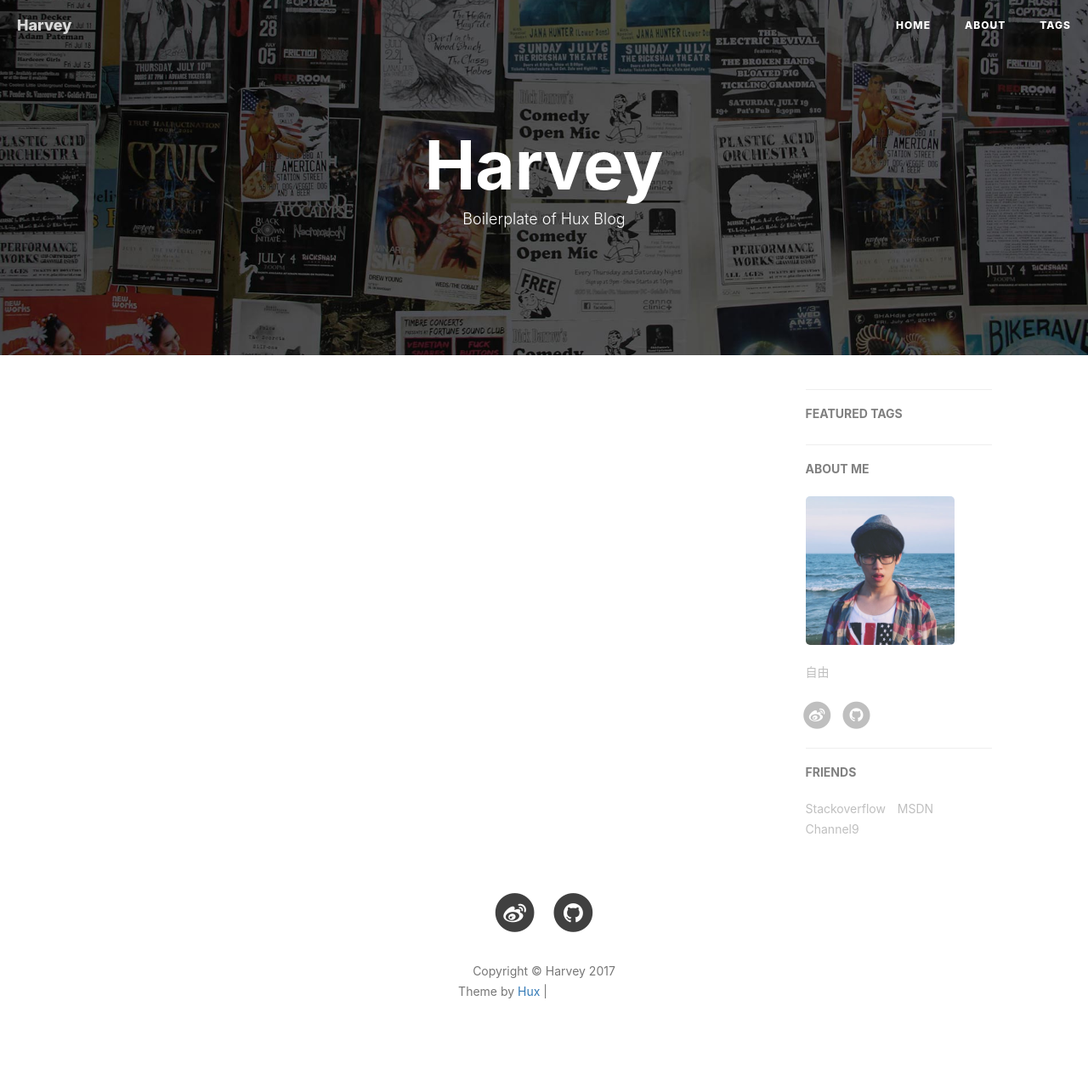
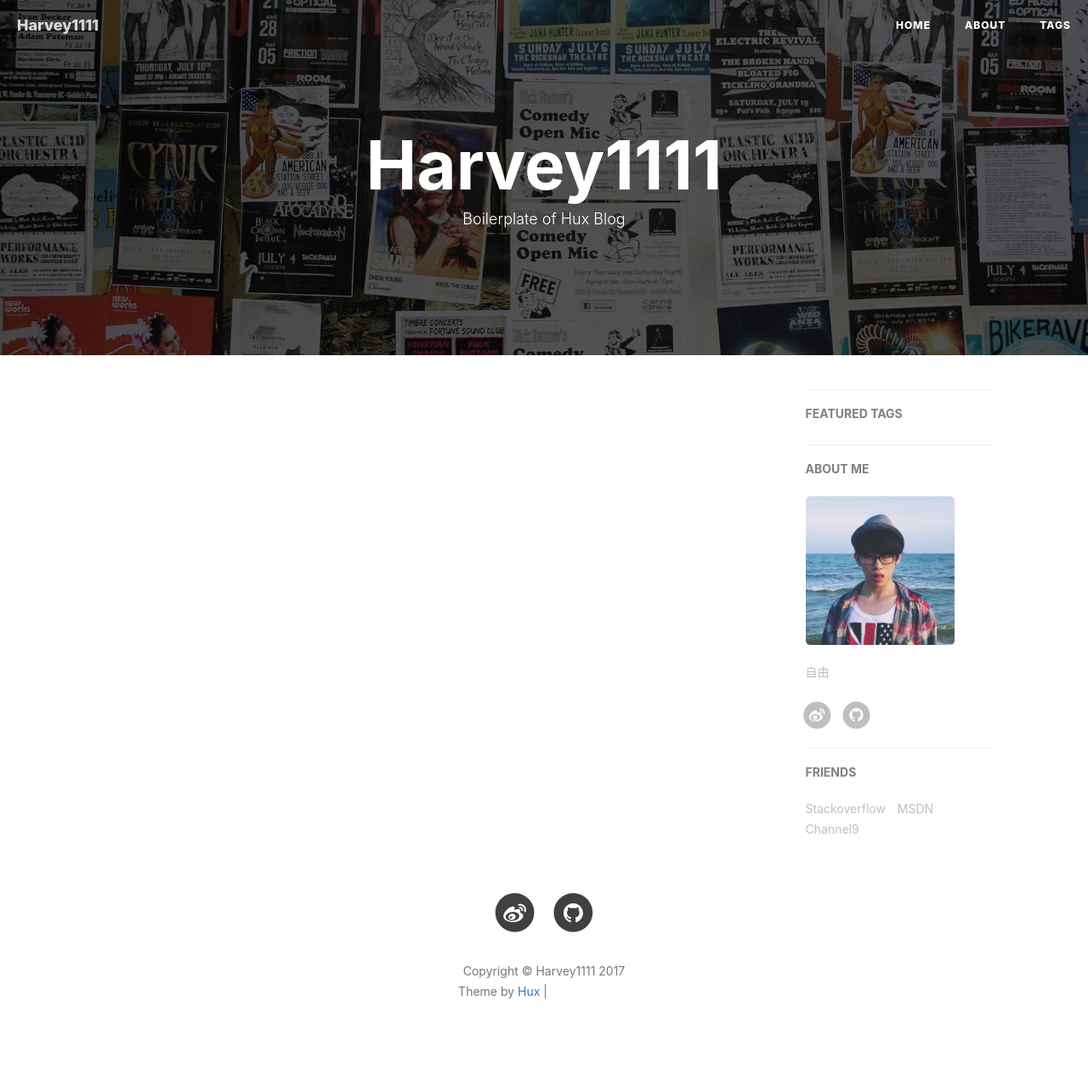
Before and after one commit to HarveyJiang/harveyjiang.github.io, a Jekyll site: the page built from index.html, in a window 1280 px wide. Shown: the whole page at 85% size. Built offline with Jekyll 4.4.1, drawn with Linux system fonts in a browser that asks for light colours; nearby versions of some CDN libraries; the list of posts is cut into pages by our own code; comment, search, counter and statistics services are not loaded; grey boxes are pictures that could not be loaded.

Commit message:
打打打

```diff
--- a/_config.yml
+++ b/_config.yml
@@ -1,11 +1,11 @@
 # Site settings
-title: Harvey
+title: Harvey1111
 SEOTitle: Harvey
 header-img: img/home-bg.jpg
 email: harveyjiang@foxmail.com
-description: "个人博客"
+description: "个人博客111111"
 keyword: "Harvey"
-url: "https://harveyjiang.github.io"              # your host, for absolute URL
+url: "harveyjiang.github.io"              # your host, for absolute URL
 baseurl: "/"         # for example, '/blog' if your blog hosted on 'host/blog'
 
 
```
